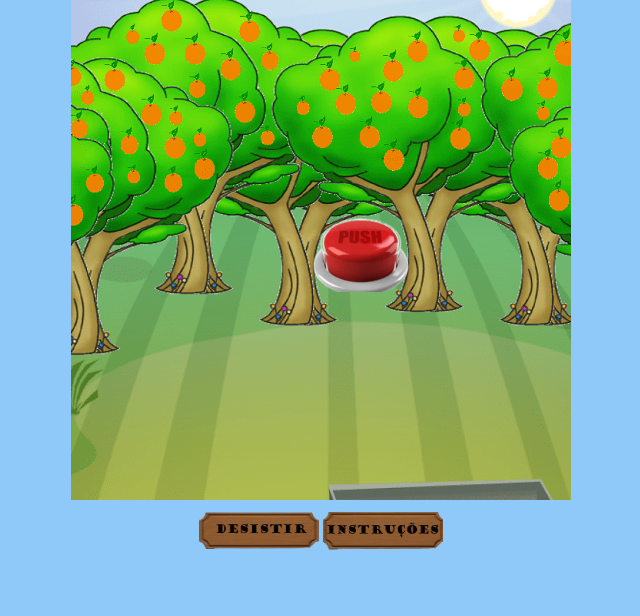
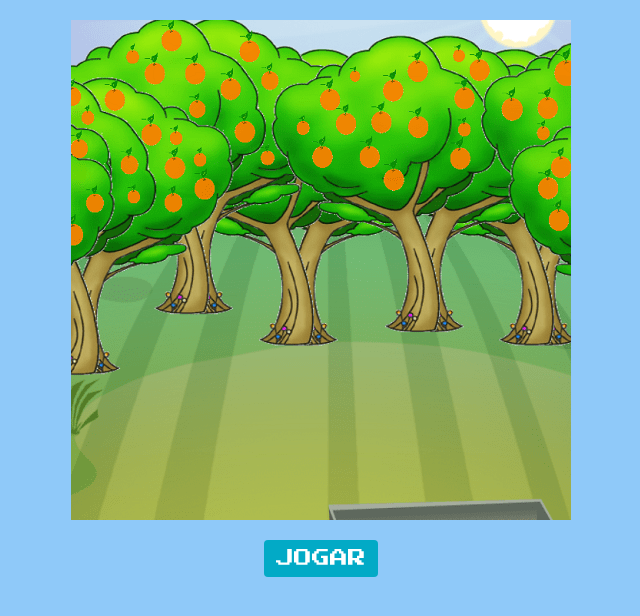
Before and after one commit to freitasjrcarlos/harvestingthefruits, a PHP site: page /two.php in a window 1280 px wide. Shown: the part 38-654 px from the top of the page, without its empty margins (319-959 px from the left). Run offline with PHP 8.4, Linux system fonts and the light colour scheme.

Commit message:
Avisos para dispositivos mobile

```diff
--- a/body.php
+++ b/body.php
@@ -1,6 +1,12 @@
 <audio autoplay>
   <source src="snd/jambalaya.mp3" type="audio/mp3" />
 </audio>
+
+  <!-- Apenas para dispositivos móveis -->
+  <div class="mensagem"> <h1> Game ainda não disponível para mobile :( </h1> </div>
+  <!-- / -->
+
+<div class="alerta">
   <h1 class="titulo"> Harvesting the fruits</h1>
     <div class="container">
       <div class="row">
@@ -10,7 +16,7 @@
             <div align="center">
               <img src="img/svg/fazenda.svg" height="250px">
             </div>
-
+      </div>
     </div>
 </div>
 
--- /dev/null
+++ b/css/scss/_game.scss
@@ -0,0 +1,5 @@
+.canvas {
+  display: flex;
+  justify-content: center;
+  margin: 20px auto;
+}
--- /dev/null
+++ b/css/scss/_grid.scss
@@ -0,0 +1,18 @@
+//Grid
+@mixin d($dispositivo){
+	@if $dispositivo == s {
+		@media only screen and (max-width: 768px) {
+			@content;
+		}
+	} @else if $dispositivo == mobile {
+		@media only screen and (max-width: 600px) {
+			@content;
+		}
+	} @else if $dispositivo == tablet {
+			@media only screen and (min-width: 601px) and (max-width: 959px) {
+				@content;
+			}
+
+		}
+
+	}
--- a/css/scss/_historia.scss
+++ b/css/scss/_historia.scss
@@ -7,5 +7,4 @@
   max-width: 600px;
   line-height: 30px;
   padding: 20px;
-
 }
--- /dev/null
+++ b/css/scss/_mobileAlerta.scss
@@ -0,0 +1,27 @@
+.alerta {
+  @include d(mobile){
+		display: none;
+  }
+  @include d(tablet){
+		display: none;
+	}
+}
+
+.mensagem {
+  display: none;
+  @include d(mobile){
+    display: flex;
+    justify-content: center;
+    margin-top: 100px;
+  }
+  @include d(tablet){
+		display: flex;
+    justify-content: center;
+    margin-top: 100px;
+  }
+  h1{
+    color: $white;
+    text-align: center;
+  }
+  padding: 10px;
+}
--- a/css/scss/style.scss
+++ b/css/scss/style.scss
@@ -1,7 +1,10 @@
 @import 'normalize';
 @import 'reset';
 @import 'default';
+@import 'grid';
 @import 'animate';
 @import 'custom';
 @import 'historia';
 @import 'instrucoes';
+@import 'game';
+@import 'mobileAlerta';
--- a/header.php
+++ b/header.php
@@ -12,7 +12,7 @@
   </head>
 
   <body>
-  <header>
+  <header class="alerta">
       <div class="btn-group btn-group-justified" role="group" aria-label="...">
       <div class="btn-group" role="group">
         <a href="historia.php"><button type="button" class="btn btn-game">Jogar</button></a>
--- a/instrucoes.php
+++ b/instrucoes.php
@@ -7,7 +7,7 @@
   <h1 class="titulo-robo">Instrucoes</h1>
 
   <div class="container-instru">
-    <p class="instru"> Para iniciar clique no botao PUSH </p>
+    <p class="instru"> Para iniciar clique no botao jogar </p>
     <p class="instru"> Você terá 1 minuto para completar a fase </p>
     <p class="instru"> Para passar a proxima fase voce precisar conseguir 450 pontos </p>
     <p class="instru"> Se perder volta à primeira fase </p>
--- a/two.php
+++ b/two.php
@@ -13,38 +13,21 @@
 #link_jogar {
 	/* Inicia oculto */
 	display: none;
-	/* Cores e fundo */
-	color: null;
-	background: url(img/botao-jogar.png);
-	/* Fonte */
-	font-size: 20px;
-	font-family: sans-serif;
-	/* Sem sublinhado e com sombra */
-	text-decoration: none;
-	text-shadow: 2px 2px 5px black;
-	/* Posicionamento */
-	position: absolute;
-	left: 620px;
-	top: 250px;
-	/* A imagem do botão é 72x72, descontamos os paddings */
-	width: 90px;
-	height: 38px;
-	padding: 40px 55px;
+
 }
 </style>
-   </head>
+</head>
 
-   <body>
-<center>
-     <canvas id="canvas_animacao" width="500" height="500"></canvas>
-   </center>
-<a id="link_jogar" href="javascript: iniciarJogo()" align=center></a>
+<body>
+<div class="canvas">
+  <canvas id="canvas_animacao" width="500" height="500"></canvas>
+</div>
 
-<!--Botões -->
+<div class="canvas">
+   <a id="link_jogar" href="javascript: iniciarJogo()"><button class="btn btn-game">Jogar</button></a>
+</div>
 
-<center>
-     <a href="index.php"> <img src="img/desistir.png" width="120" height="50"> </a> <a href="instrucoes.php"><img src="img/instrucoes.png" width="120" height="50"></a>
-   </center>
+
 <script>
       // Canvas e Context
       var canvas = document.getElementById('canvas_animacao');
```
Also changed, not shown: one.php (+10 -24 lines), css/style.css. Lines whose indentation alone changed are shown as unchanged.
